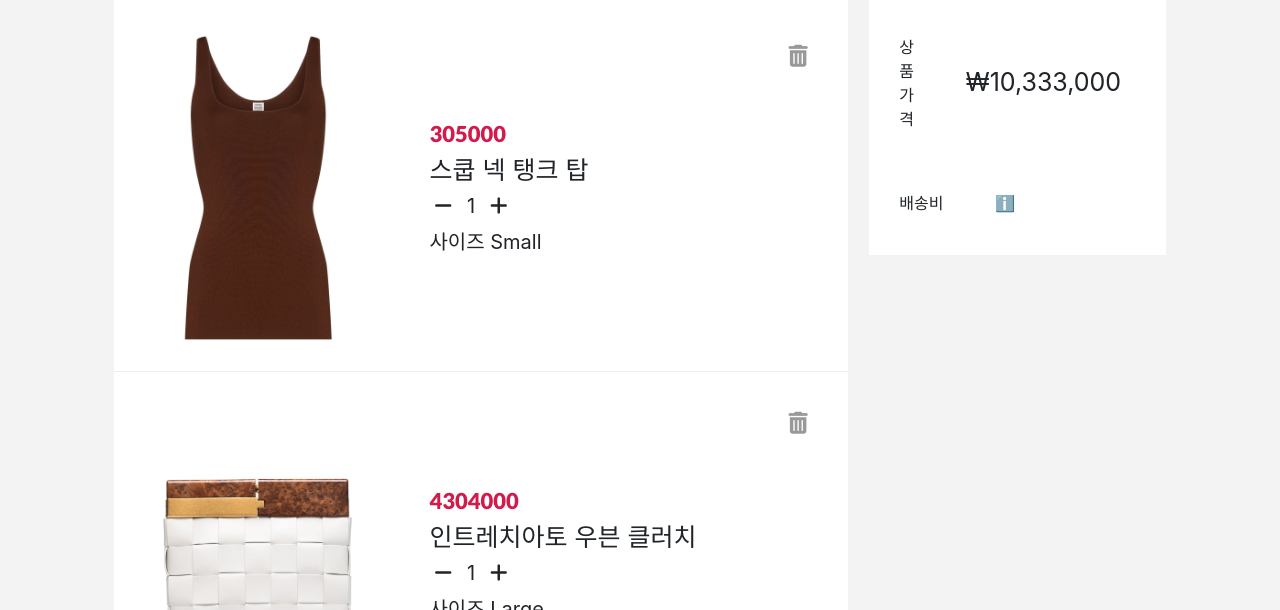
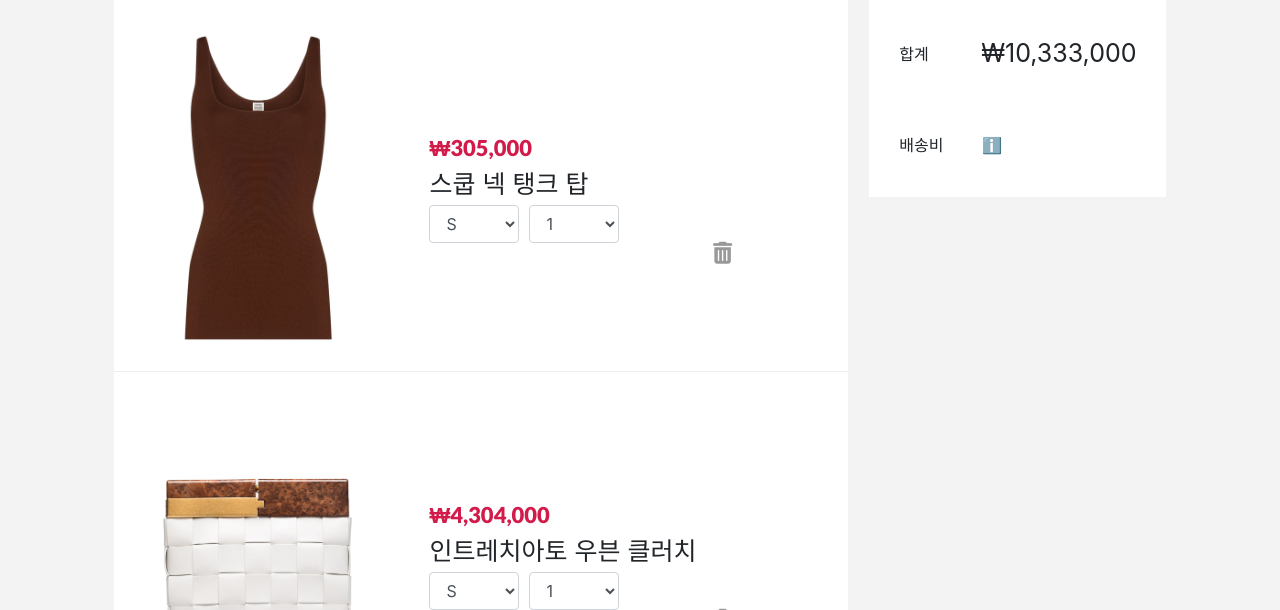
Before and after one commit to Lee-ji-soo/SOOSHOP, a plain HTML site: page SOO-cart.html in a window 1280 px wide. Shown: the part 190-800 px from the top of the page. Drawn offline with nearby package versions, Linux system fonts and the light colour scheme.

Commit message:
수량변경 selectOption으로 수정함-> KRW으로 프린트는 마지막 한번만 하면 된다.

```diff
--- a/SOO-cart.html
+++ b/SOO-cart.html
@@ -55,7 +55,7 @@
             <div class="sum__table">
                 <h4 id="sum-title">TOTAL</h4>
                 <div class='sum-box sum__product'>
-                    <span class='sum-box__tt'>상품가격</span>
+                    <span class='sum-box__tt'>합계</span>
                     <span id="sum"></span>
                 </div>
                 <div class='sum-box sum__ship'>
--- a/css/cart.css
+++ b/css/cart.css
@@ -107,13 +107,12 @@
 }
 
 .sum-box {
-    width: 70%;
     display: flex;
     align-items: center;
 }
 
 .sum-box__tt {
-    padding-right: 35%;
+    width: 35%;
 }
 
 #sum {
@@ -130,6 +129,16 @@
     padding: 0 10px;
 }
 
+.form-control {
+    float: left;
+    width: 90px;
+    margin-left: 10px;
+}
+
+.form-control:first-child {
+    margin-left: 0px;
+}
+
 @media(max-width:700px) {
     .cart-bg {
         flex-direction: column;
--- a/js/cart.js
+++ b/js/cart.js
@@ -31,9 +31,17 @@ for (i = 0; i < dataArr.length; i++) {
           <div class="cart-boxs__detail">
           <div data-id="${dataArr[i].id}" class="price">${dataArr[i].price}</div>
           <div class='name'>${dataArr[i].name}</div>
-          <div><i class="fas fa-minus minus"></i><span class="amount">${dataArr[i].quantity}</span><i class="fas fa-plus plus"></i></div>
-          <div>사이즈 ${dataArr[i].size}</div>
-        </div>
+          <div class="col">
+          <select class="form-control size-form-control" id="size">
+            <option>S</option>
+            <option>M</option>
+            <option>L</option>
+          </select>
+          <select class="form-control quantity-form-control" id="size">
+            <option>1</option>
+            <option>2</option>
+            <option>3</option>
+          </select>
         <div>
           <i class="fas fa-trash-alt  delete"></i>
         </div>
@@ -41,82 +49,50 @@ for (i = 0; i < dataArr.length; i++) {
 
     localStorage.setItem(`product${dataArr[i].id}`, JSON.stringify(dataArr[i]))
 }
-//한국 돈으로 프린트
+//KRW으로 프린트
 const cartBox = $('.cart-boxs');
 var eachPrice = $('.price');
 
-for (i = 0; i < eachPrice.length; i++) {
 
-    let willChange = eachPrice[i].innerHTML
-    let printKorSumEach = new Intl.NumberFormat('ko-KR', {
+//each을 위한 가격 내용 KRW으로 변경
+
+function KRWeach() {
+    for (i = 0; i < eachPrice.length; i++) {
+
+        let beforeKRW = eachPrice[i].innerHTML
+        let converted = new Intl.NumberFormat('ko-KR', {
+            style: 'currency',
+            currency: 'KRW'
+        }).format(beforeKRW);
+        console.log(i, converted)
+        eachPrice[i].innerHTML = converted;
+    }
+}
+KRWeach();
+
+//Sum을 가격 KRW으로 변경
+function KRW(구멍) {
+    let converted = new Intl.NumberFormat('ko-KR', {
         style: 'currency',
         currency: 'KRW'
-    }).format(willChange);
+    }).format(구멍);
+    $('#sum').html(converted);
 }
 
 //합계구하기
 function sum() {
     let sum = 0;
+    let quantity = $(".quantity-form-control")
+    let price = $('.price');
     for (i = 0; i < eachPrice.length; i++) {
-        sum += Number(eachPrice[i].innerHTML);
+        for (i = 0; i < eachPrice.length; i++) {
+            let = eachSum = ('price', dataArr[i].price) * ('quantity', quantity[i].value)
+            sum += Number(eachSum);
+        }
     }
-    var semisum = $('#sum').html(sum)
-    // krw으로 변경
-    var korSum = semisum.html()
-    //가격 내용 krw으로 변경
-
-    let printKorSum = new Intl.NumberFormat('ko-KR', {
-        style: 'currency',
-        currency: 'KRW'
-    }).format(korSum);
-
-    let newPrint = semisum.html(printKorSum);
-
-    ("#sum").innerHTML = newPrint;
+    $("#sum").html(sum);
+    KRW(sum);
 }
-
-//마이너스키
-function minus(e) {
-    var etargetID = e.target.parentNode.parentNode.parentNode.dataset.id - 1;
-
-    var jprice = dataArr[etargetID].price;
-    var amount = $(e.target).siblings('span').html();
-    if (amount > 0) {
-        //1씩줄어듬
-        $(e.target).siblings('span').html(Number(amount) - 1)
-        //갯수는 변경된 내용
-        amount = $(e.target).siblings('span').html();
-        //가격의 내용 수정
-        $(e.target).parent().siblings('.price').html(jprice * amount);
-
-    } else {
-        amount = 0
-    }
-    sum();
-
-}
-
-//플러스키
-
-function plus(e) {
-    var etargetID = e.target.parentNode.parentNode.parentNode.dataset.id - 1;
-
-    var jprice = dataArr[etargetID].price;
-
-    var amount = $(e.target).siblings('span').html();
-    if (amount < 10) {
-        //1씩줄어듬
-        $(e.target).siblings('span').html(Number(amount) + 1)
-        amount = $(e.target).siblings('span').html();
-        $(e.target).parent().siblings('.price').html(jprice * amount);
-    } else {
-        amount = 10
-    }
-    sum();
-}
-
-$('.minus').on('click', minus);
-$('.plus').on('click', plus);
 sum();
 
 //삭제하기
@@ -128,5 +104,6 @@ function deleteEle(e) {
         clicked.remove();
         localStorage.removeItem(`product${clickedId}`);
     }
+
 }
 $('.delete').on('click', deleteEle);
```
Also changed, not shown: README.md.
